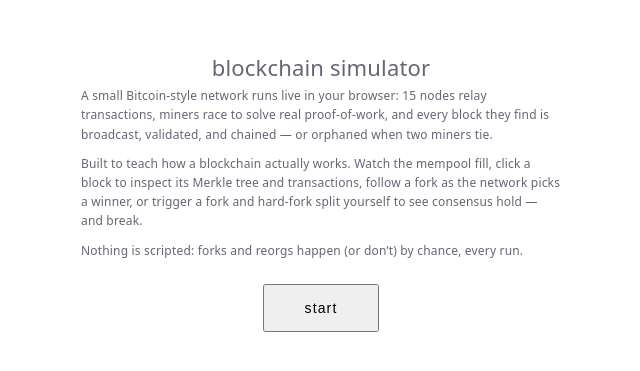
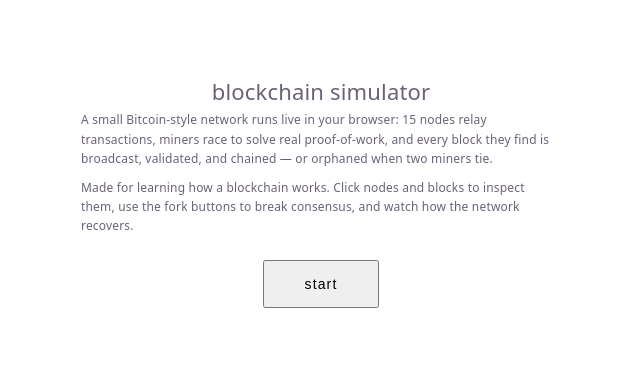
Before and after one commit to laurogripa/blockchain-simulator, a React (Vite) app: page / in a window 1280 px wide. Shown: the part 207-578 px from the top of the page, without its empty margins (319-959 px from the left). Built offline with nearby package versions, Linux system fonts and the light colour scheme; the HTML template or start-up script is replaced by a standard one.

Commit message:
Tighten start-screen copy

```diff
--- a/src/components/layout/ScenarioPicker.tsx
+++ b/src/components/layout/ScenarioPicker.tsx
@@ -63,14 +63,9 @@
               transactions, miners race to solve real proof-of-work, and every block they find
               is broadcast, validated, and chained — or orphaned when two miners tie.
             </p>
-            <p style={{ margin: '0 0 10px' }}>
-              Built to teach how a blockchain actually works. Watch the mempool fill, click a
-              block to inspect its Merkle tree and transactions, follow a fork as the network
-              picks a winner, or trigger a fork and hard-fork split yourself to see consensus
-              hold — and break.
-            </p>
             <p style={{ margin: 0 }}>
-              Nothing is scripted: forks and reorgs happen (or don’t) by chance, every run.
+              Made for learning how a blockchain works. Click nodes and blocks to inspect them,
+              use the fork buttons to break consensus, and watch how the network recovers.
             </p>
           </div>
         )}
```
